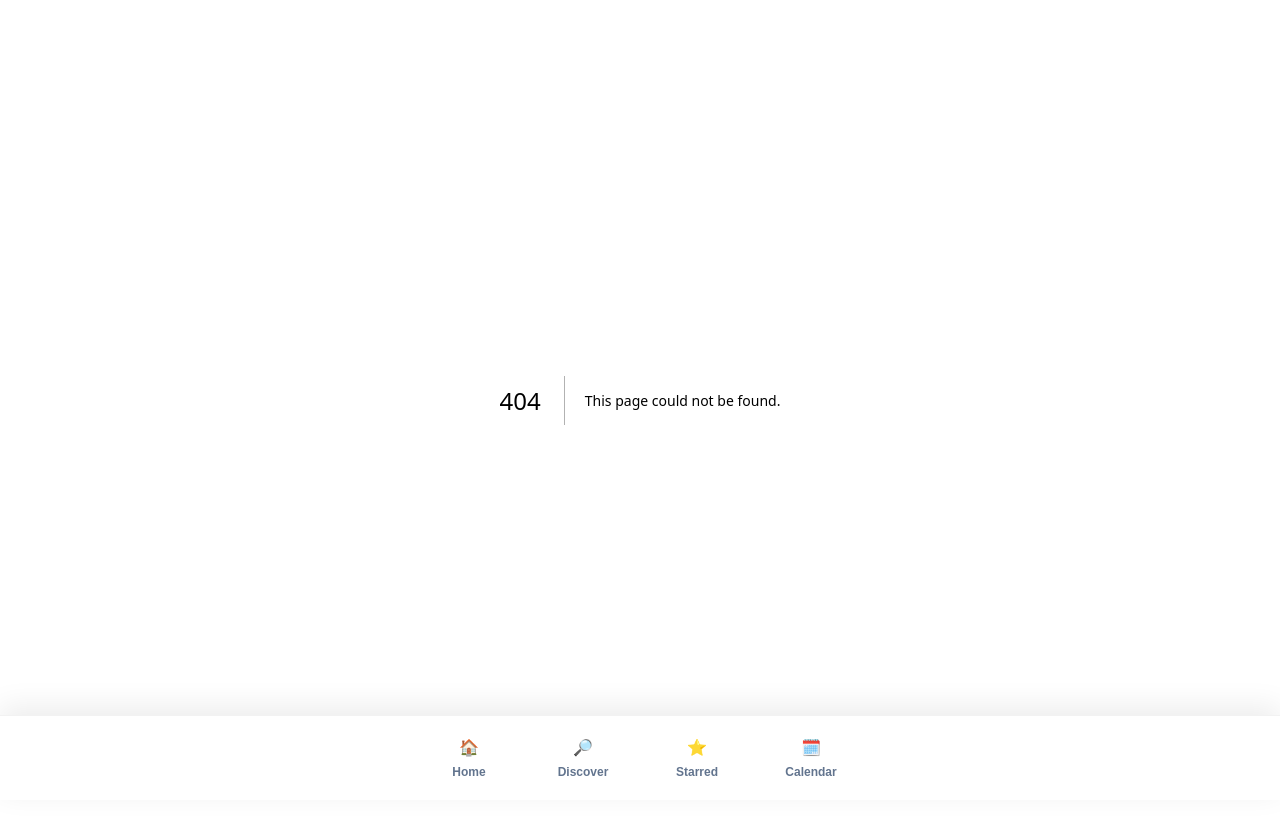
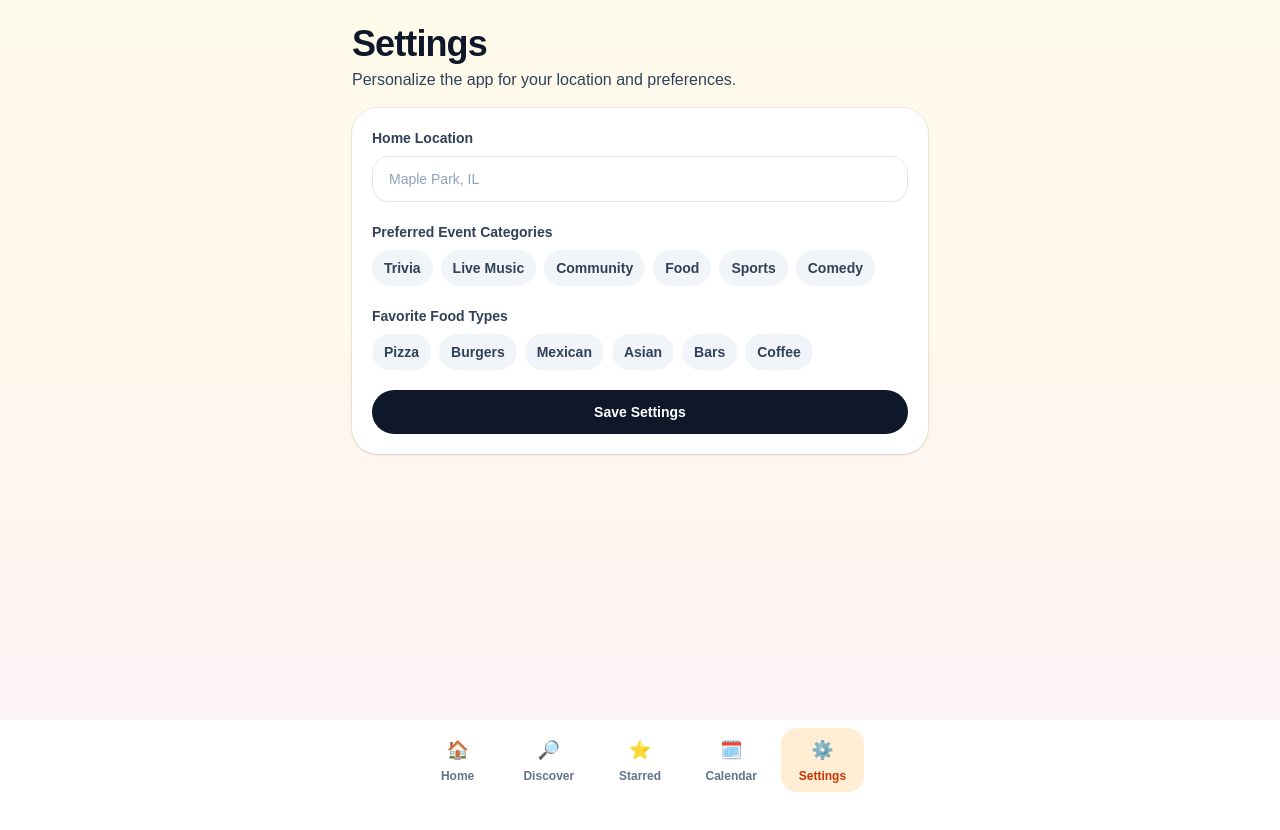
Before and after one commit to WallaceAIBot/good-times-calendar, a Next.js app: page /settings in a window 1280 px wide. Before the commit this address had no page. Shown: the top 830 px of the page. Built offline with nearby package versions, Linux system fonts and the light colour scheme.

Commit message:
add settings page

```diff
--- a/app/bottom-nav.tsx
+++ b/app/bottom-nav.tsx
@@ -8,14 +8,15 @@ const navItems = [
   { href: "/discover", label: "Discover", icon: "🔎" },
   { href: "/starred", label: "Starred", icon: "⭐" },
   { href: "/calendar", label: "Calendar", icon: "🗓️" },
+  { href: "/settings", label: "Settings", icon: "⚙️" },
 ];
 
 export default function BottomNav() {
   const pathname = usePathname();
 
   return (
-    <nav className="fixed inset-x-0 bottom-0 z-50 border-t border-black/5 bg-white/95 px-4 pb-[max(12px,env(safe-area-inset-bottom))] pt-3 shadow-[0_-8px_30px_rgba(0,0,0,0.08)] backdrop-blur">
-      <div className="mx-auto grid max-w-md grid-cols-4 gap-2">
+    <nav className="fixed bottom-0 left-0 right-0 z-50 border-t border-black/5 bg-white/95 px-3 py-2 backdrop-blur">
+      <div className="mx-auto flex max-w-md items-center justify-between gap-2">
         {navItems.map((item) => {
           const isActive = pathname === item.href;
 
@@ -23,13 +24,13 @@ export default function BottomNav() {
             <Link
               key={item.href}
               href={item.href}
-              className={`flex flex-col items-center justify-center rounded-2xl px-2 py-2 text-xs font-bold transition ${
+              className={`flex min-w-0 flex-1 flex-col items-center justify-center rounded-2xl px-2 py-2 text-xs font-semibold transition ${
                 isActive
                   ? "bg-orange-100 text-orange-700"
                   : "text-slate-500 hover:bg-slate-100"
               }`}
             >
-              <span className="text-base">{item.icon}</span>
+              <span className="text-lg">{item.icon}</span>
               <span className="mt-1">{item.label}</span>
             </Link>
           );
--- a/app/events-context.tsx
+++ b/app/events-context.tsx
@@ -68,6 +68,12 @@ type CalendarFilters = {
   manual: boolean;
 };
 
+type Settings = {
+  homeLocation: string;
+  preferredCategories: string[];
+  preferredFood: string[];
+};
+
 type EventsContextType = {
   events: EventItem[];
   foodDeals: FoodDealItem[];
@@ -75,6 +81,7 @@ type EventsContextType = {
   manualItems: ManualItem[];
   foodDealCalendarSelections: FoodDealCalendarSelection[];
   filters: CalendarFilters;
+  settings: Settings;
   starredCount: number;
   calendarCount: number;
   foodDealsCount: number;
@@ -87,6 +94,7 @@ type EventsContextType = {
   toggleFoodDealCalendar: (id: number) => void;
   toggleFoodDealDayCalendar: (dealId: number, day: string) => void;
   toggleFilter: (key: keyof CalendarFilters) => void;
+  updateSettings: (newSettings: Settings) => void;
   isFoodDealDayInCalendar: (dealId: number, day: string) => boolean;
   addBirthday: (
     name: string,
@@ -115,12 +123,13 @@ type EventsContextType = {
   removeManualItem: (id: number) => void;
 };
 
-const EVENTS_KEY = "good-times-calendar-events-v4";
-const FOOD_DEALS_KEY = "good-times-calendar-food-deals-v4";
-const BIRTHDAYS_KEY = "good-times-calendar-birthdays-v4";
-const MANUAL_ITEMS_KEY = "good-times-calendar-manual-items-v4";
-const HAPPY_HOUR_KEY = "good-times-calendar-happy-hour-v4";
-const FILTERS_KEY = "good-times-calendar-filters-v4";
+const EVENTS_KEY = "good-times-calendar-events-v5";
+const FOOD_DEALS_KEY = "good-times-calendar-food-deals-v5";
+const BIRTHDAYS_KEY = "good-times-calendar-birthdays-v5";
+const MANUAL_ITEMS_KEY = "good-times-calendar-manual-items-v5";
+const HAPPY_HOUR_KEY = "good-times-calendar-happy-hour-v5";
+const FILTERS_KEY = "good-times-calendar-filters-v5";
+const SETTINGS_KEY = "good-times-calendar-settings-v5";
 
 const seededEvents: EventItem[] = initialEvents.map((event) => ({
   ...event,
@@ -193,6 +202,12 @@ const initialFilters: CalendarFilters = {
   manual: true,
 };
 
+const initialSettings: Settings = {
+  homeLocation: "",
+  preferredCategories: [],
+  preferredFood: [],
+};
+
 const monthNames = [
   "",
   "January",
@@ -228,7 +243,9 @@ function readObjectFromStorage<T>(key: string): T | null {
     const raw = window.localStorage.getItem(key);
     if (!raw) return null;
     const parsed = JSON.parse(raw) as unknown;
-    if (!parsed || typeof parsed !== "object" || Array.isArray(parsed)) return null;
+    if (!parsed || typeof parsed !== "object" || Array.isArray(parsed)) {
+      return null;
+    }
     return parsed as T;
   } catch {
     return null;
@@ -244,6 +261,7 @@ export function EventsProvider({ children }: { children: React.ReactNode }) {
     FoodDealCalendarSelection[]
   >([]);
   const [filters, setFilters] = useState<CalendarFilters>(initialFilters);
+  const [settings, setSettings] = useState<Settings>(initialSettings);
   const [storageReady, setStorageReady] = useState(false);
 
   useEffect(() => {
@@ -254,6 +272,7 @@ export function EventsProvider({ children }: { children: React.ReactNode }) {
     const storedHappyHourSelections =
       readArrayFromStorage<FoodDealCalendarSelection>(HAPPY_HOUR_KEY);
     const storedFilters = readObjectFromStorage<CalendarFilters>(FILTERS_KEY);
+    const storedSettings = readObjectFromStorage<Settings>(SETTINGS_KEY);
 
     if (storedEvents) setEvents(storedEvents);
     if (storedFoodDeals) setFoodDeals(storedFoodDeals);
@@ -273,6 +292,20 @@ export function EventsProvider({ children }: { children: React.ReactNode }) {
         food: typeof storedFilters.food === "boolean" ? storedFilters.food : true,
         manual:
           typeof storedFilters.manual === "boolean" ? storedFilters.manual : true,
+      });
+    }
+    if (storedSettings) {
+      setSettings({
+        homeLocation:
+          typeof storedSettings.homeLocation === "string"
+            ? storedSettings.homeLocation
+            : "",
+        preferredCategories: Array.isArray(storedSettings.preferredCategories)
+          ? storedSettings.preferredCategories
+          : [],
+        preferredFood: Array.isArray(storedSettings.preferredFood)
+          ? storedSettings.preferredFood
+          : [],
       });
     }
 
@@ -311,6 +344,11 @@ export function EventsProvider({ children }: { children: React.ReactNode }) {
     if (!storageReady) return;
     window.localStorage.setItem(FILTERS_KEY, JSON.stringify(filters));
   }, [filters, storageReady]);
+
+  useEffect(() => {
+    if (!storageReady) return;
+    window.localStorage.setItem(SETTINGS_KEY, JSON.stringify(settings));
+  }, [settings, storageReady]);
 
   const toggleSaved = (id: number) => {
     setEvents((prev) =>
@@ -362,6 +400,10 @@ export function EventsProvider({ children }: { children: React.ReactNode }) {
       ...prev,
       [key]: !prev[key],
     }));
+  };
+
+  const updateSettings = (newSettings: Settings) => {
+    setSettings(newSettings);
   };
 
   const isFoodDealDayInCalendar = (dealId: number, day: string) => {
@@ -509,6 +551,7 @@ export function EventsProvider({ children }: { children: React.ReactNode }) {
         manualItems,
         foodDealCalendarSelections,
         filters,
+        settings,
         starredCount,
         calendarCount,
         foodDealsCount,
@@ -521,6 +564,7 @@ export function EventsProvider({ children }: { children: React.ReactNode }) {
         toggleFoodDealCalendar,
         toggleFoodDealDayCalendar,
         toggleFilter,
+        updateSettings,
         isFoodDealDayInCalendar,
         addBirthday,
         updateBirthday,
--- /dev/null
+++ b/app/settings/page.tsx
@@ -0,0 +1,149 @@
+"use client";
+
+import { useEffect, useState } from "react";
+import { useEvents } from "../events-context";
+
+const categories = [
+  "Trivia",
+  "Live Music",
+  "Community",
+  "Food",
+  "Sports",
+  "Comedy",
+];
+
+const foodTypes = [
+  "Pizza",
+  "Burgers",
+  "Mexican",
+  "Asian",
+  "Bars",
+  "Coffee",
+];
+
+export default function SettingsPage() {
+  const { settings, updateSettings } = useEvents();
+  const [localSettings, setLocalSettings] = useState(settings);
+
+  useEffect(() => {
+    setLocalSettings(settings);
+  }, [settings]);
+
+  const toggleItem = (list: string[], item: string) => {
+    return list.includes(item)
+      ? list.filter((i) => i !== item)
+      : [...list, item];
+  };
+
+  const saveSettings = () => {
+    updateSettings(localSettings);
+  };
+
+  return (
+    <main className="min-h-screen bg-gradient-to-b from-amber-50 via-orange-50 to-pink-50 px-4 py-5 text-slate-900 sm:p-6">
+      <div className="mx-auto max-w-xl">
+        <div className="mb-4">
+          <h1 className="text-3xl font-extrabold tracking-tight sm:text-4xl">
+            Settings
+          </h1>
+          <p className="mt-1 text-sm text-slate-700 sm:text-base">
+            Personalize the app for your location and preferences.
+          </p>
+        </div>
+
+        <div className="space-y-5 rounded-[1.6rem] bg-white p-5 shadow-sm ring-1 ring-black/5">
+          <div>
+            <label className="mb-2 block text-sm font-semibold text-slate-700">
+              Home Location
+            </label>
+            <input
+              value={localSettings.homeLocation}
+              onChange={(e) =>
+                setLocalSettings({
+                  ...localSettings,
+                  homeLocation: e.target.value,
+                })
+              }
+              placeholder="Maple Park, IL"
+              className="w-full rounded-2xl border border-black/10 px-4 py-3 text-sm text-slate-900 placeholder:text-slate-400 outline-none focus:border-orange-300"
+            />
+          </div>
+
+          <div>
+            <label className="mb-2 block text-sm font-semibold text-slate-700">
+              Preferred Event Categories
+            </label>
+            <div className="flex flex-wrap gap-2">
+              {categories.map((category) => {
+                const isSelected =
+                  localSettings.preferredCategories.includes(category);
+
+                return (
+                  <button
+                    key={category}
+                    onClick={() =>
+                      setLocalSettings({
+                        ...localSettings,
+                        preferredCategories: toggleItem(
+                          localSettings.preferredCategories,
+                          category
+                        ),
+                      })
+                    }
+                    className={`rounded-full px-3 py-2 text-sm font-semibold ${
+                      isSelected
+                        ? "bg-blue-600 text-white"
+                        : "bg-slate-100 text-slate-700"
+                    }`}
+                  >
+                    {category}
+                  </button>
+                );
+              })}
+            </div>
+          </div>
+
+          <div>
+            <label className="mb-2 block text-sm font-semibold text-slate-700">
+              Favorite Food Types
+            </label>
+            <div className="flex flex-wrap gap-2">
+              {foodTypes.map((food) => {
+                const isSelected = localSettings.preferredFood.includes(food);
+
+                return (
+                  <button
+                    key={food}
+                    onClick={() =>
+                      setLocalSettings({
+                        ...localSettings,
+                        preferredFood: toggleItem(
+                          localSettings.preferredFood,
+                          food
+                        ),
+                      })
+                    }
+                    className={`rounded-full px-3 py-2 text-sm font-semibold ${
+                      isSelected
+                        ? "bg-orange-500 text-white"
+                        : "bg-slate-100 text-slate-700"
+                    }`}
+                  >
+                    {food}
+                  </button>
+                );
+              })}
+            </div>
+          </div>
+
+          <button
+            onClick={saveSettings}
+            className="w-full rounded-full bg-slate-900 px-4 py-3 text-sm font-semibold text-white"
+          >
+            Save Settings
+          </button>
+        </div>
+      </div>
+    </main>
+  );
+}
```
